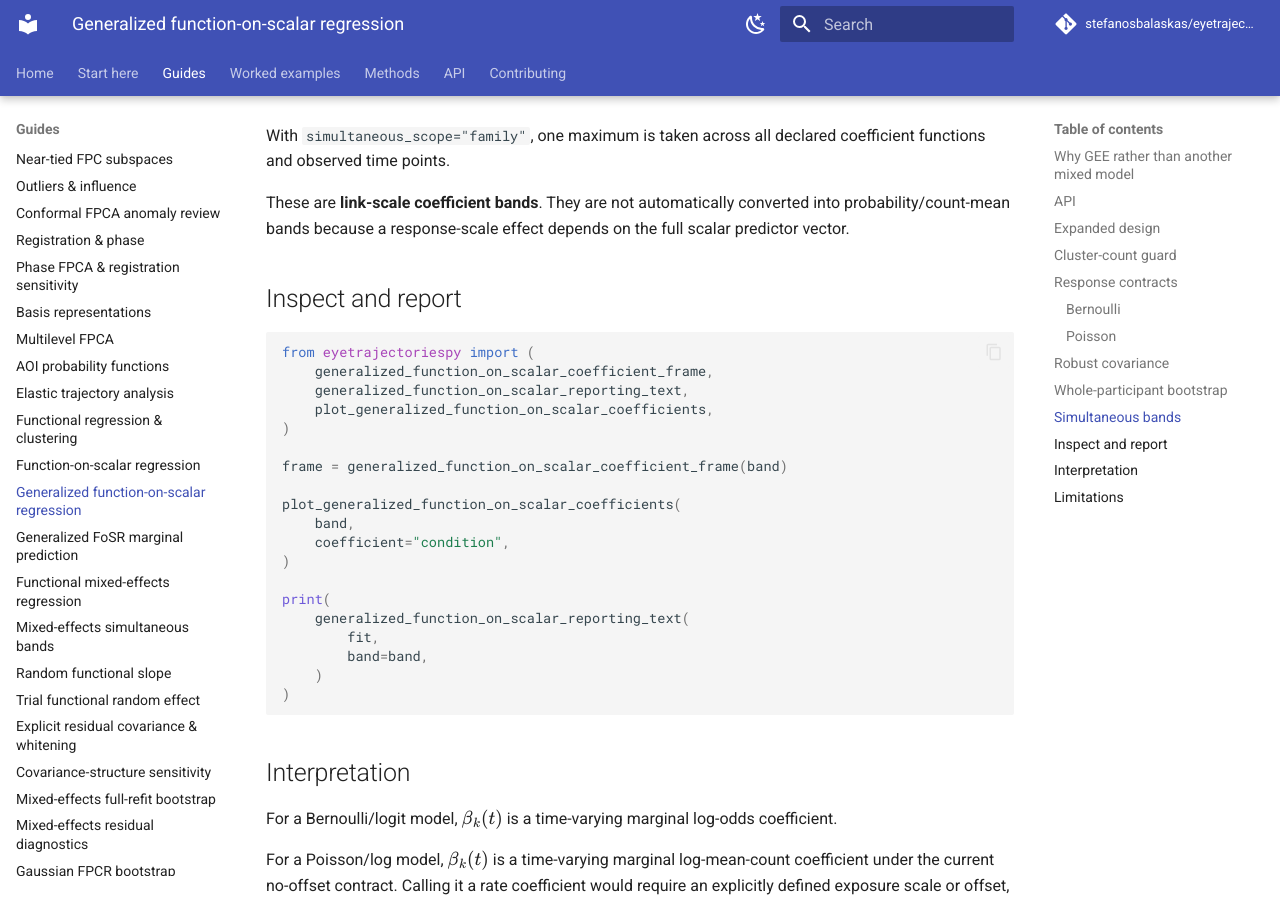
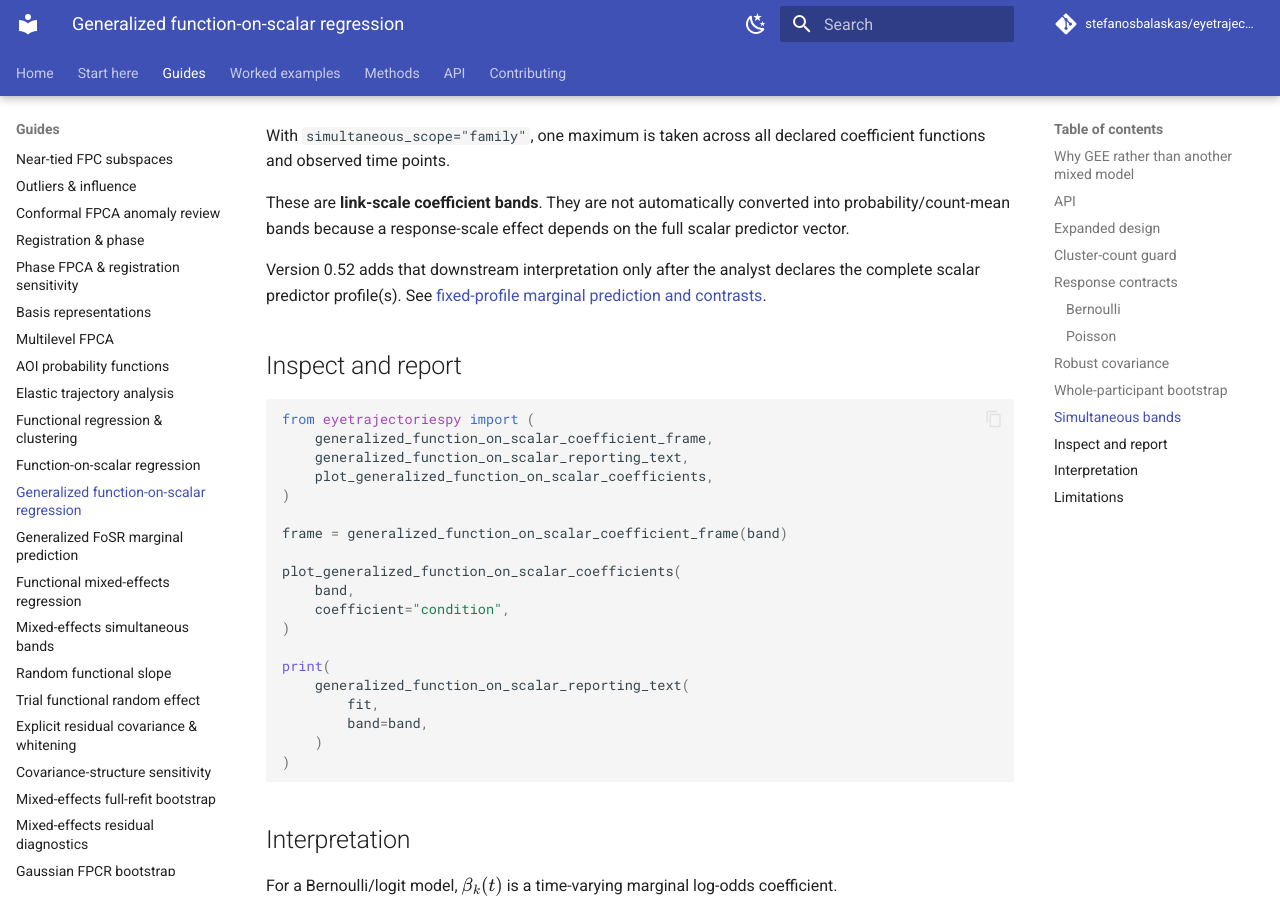
Before and after one commit to stefanosbalaskas/eyetrajectoriespy, an MkDocs documentation site: the page built from docs/methods/generalized-function-on-scalar.md, in a window 1280 px wide and 900 px high, scrolled down 4801 px. Built offline with MkDocs 1.6.1 and Material for MkDocs 9.7.7, drawn with Linux system fonts in a browser that asks for light colours; comment, search, counter and statistics services are not loaded.

Commit message:
Reconcile 0.52 prediction documentation

```diff
--- a/docs/methods/generalized-function-on-scalar.md
+++ b/docs/methods/generalized-function-on-scalar.md
@@ -268,6 +268,10 @@ These are **link-scale coefficient bands**. They are not automatically
 converted into probability/count-mean bands because a response-scale effect
 depends on the full scalar predictor vector.
 
+Version 0.52 adds that downstream interpretation only after the analyst
+declares the complete scalar predictor profile(s). See
+[fixed-profile marginal prediction and contrasts](generalized-function-on-scalar-prediction.md).
+
 ## Inspect and report
 
 ~~~python
```
